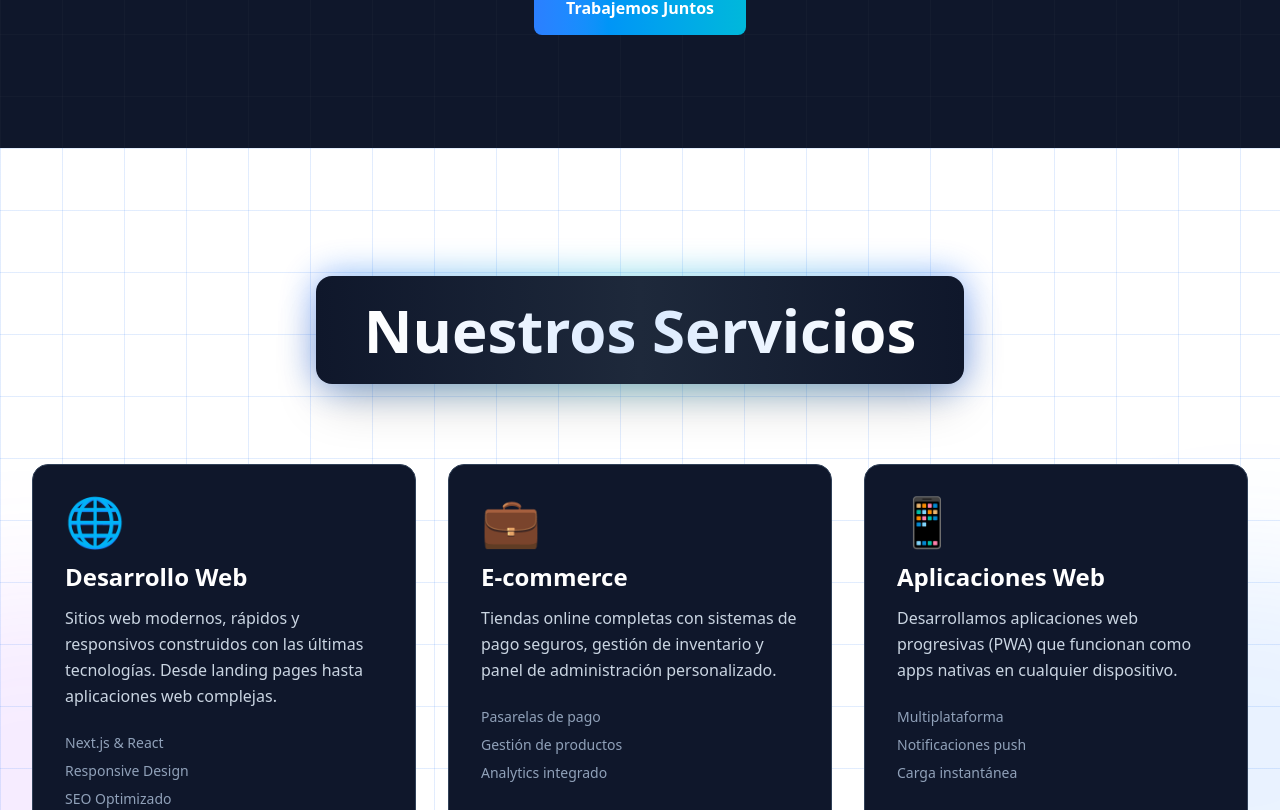
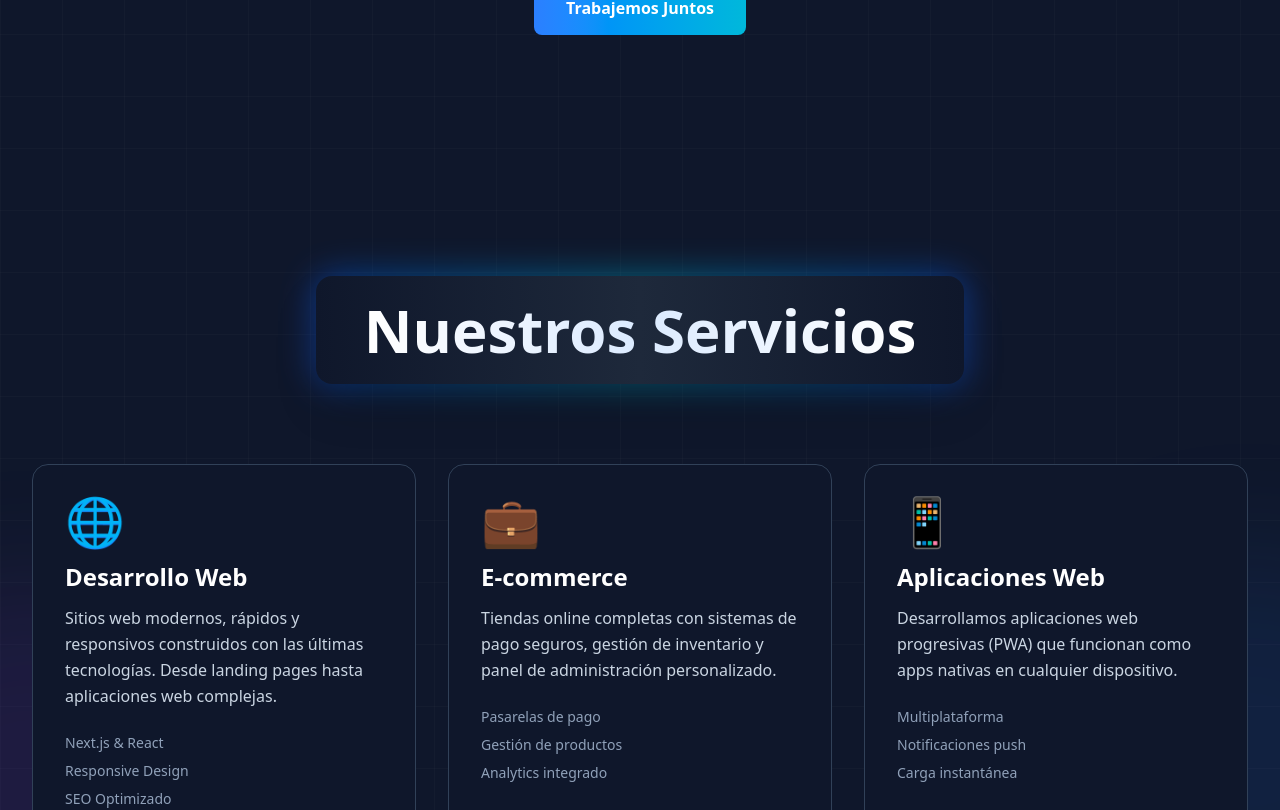
Before and after one commit to santimontironi/fullweb-site-nextJS, a Next.js app: page / in a window 1280 px wide. Shown: the part 2130-2940 px from the top of the page. Built offline with nearby package versions, Linux system fonts and the light colour scheme; no server answers.

Commit message:
nuevo fondo en Service

```diff
--- a/src/app/components/landing/Footer.jsx
+++ b/src/app/components/landing/Footer.jsx
@@ -75,21 +75,21 @@ const Footer = () => {
             <ul className="space-y-3 flex flex-col items-center text-sm">
               <li className="gap-2 flex">
                 <img className="w-5 h-5" src="https://img.icons8.com/?size=100&id=P7UIlhbpWzZm&format=png&color=000000" alt="Email Icon" />
-                <a href="mailto:contacto@fullweb.com" className="text-slate-400 hover:text-blue-400 transition-colors">
+                <a href="https://mail.google.com/mail/?view=cm&fs=1&to=fullwebcontacto@gmail.com" target="_blank" className="text-slate-400 hover:text-blue-400 transition-colors">
                   fullwebcontacto@gmail.com
                 </a>
               </li>
               <li className="gap-2 flex">
                 <img className="w-5 h-5" src="https://img.icons8.com/?size=100&id=16713&format=png&color=000000" alt="Whatsapp Icon" />
-                <a href="tel:+5491112345678" className="text-slate-400 hover:text-blue-400 transition-colors">
+                <a href="https://wa.me/+5493416459760?text=Hola%2C%20quiero%20más%20información" target="_blank" className="text-slate-400 hover:text-blue-400 transition-colors">
                   +54 9 341 645 9760
                 </a>
               </li>
               <li className="gap-2 flex">
                 <img className="w-5 h-5" src="https://img.icons8.com/?size=100&id=Xy10Jcu1L2Su&format=png&color=000000" alt="Instagram Icon" />
-                <span className="text-slate-400">
+                <a href="https://www.instagram.com/fullweb_/" target="_blank" className="text-slate-400 hover:text-blue-400 transition-colors">
                   fullweb_
-                </span>
+                </a>
               </li>
             </ul>
           </div>
--- a/src/app/components/landing/Services.jsx
+++ b/src/app/components/landing/Services.jsx
@@ -4,14 +4,14 @@ const Services = () => {
   return (
     <section
       id="servicios"
-      className="relative py-20 lg:py-32 overflow-hidden bg-white"
+      className="relative py-20 lg:py-32 overflow-hidden bg-slate-900"
     >
       <div className="absolute inset-0 overflow-hidden">
         <div className="absolute top-1/3 -right-40 w-96 h-96 bg-blue-500/10 rounded-full blur-3xl"></div>
         <div className="absolute bottom-1/3 -left-40 w-96 h-96 bg-purple-500/10 rounded-full blur-3xl"></div>
       </div>
 
-      <div className="absolute inset-0 bg-[linear-gradient(rgba(59,130,246,.15)_1px,transparent_1px),linear-gradient(90deg,rgba(59,130,246,.15)_1px,transparent_1px)] bg-size-[62px_62px]"></div>
+      <div className="absolute inset-0 bg-[linear-gradient(rgba(255,255,255,.02)_1px,transparent_1px),linear-gradient(90deg,rgba(255,255,255,.02)_1px,transparent_1px)] bg-size-[62px_62px]"></div>
 
       <div className="relative z-10 max-w-7xl mx-auto px-4 sm:px-6 lg:px-8">
         <div className="flex justify-center mb-16 lg:mb-20">
```
